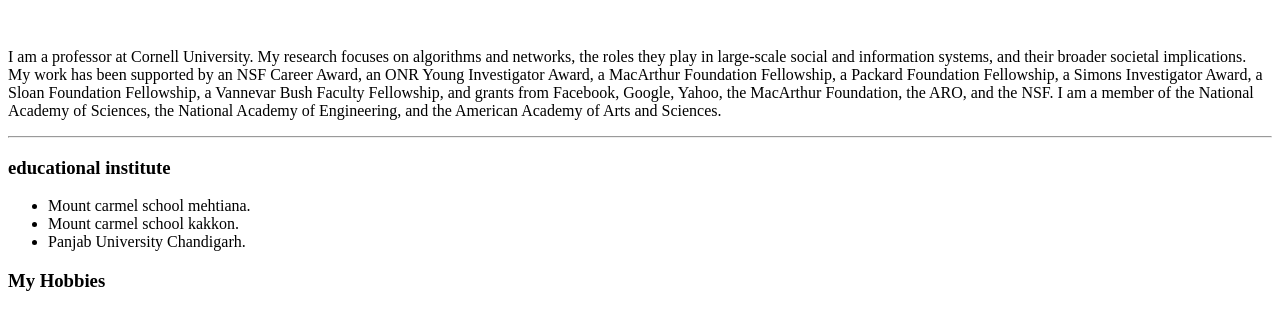
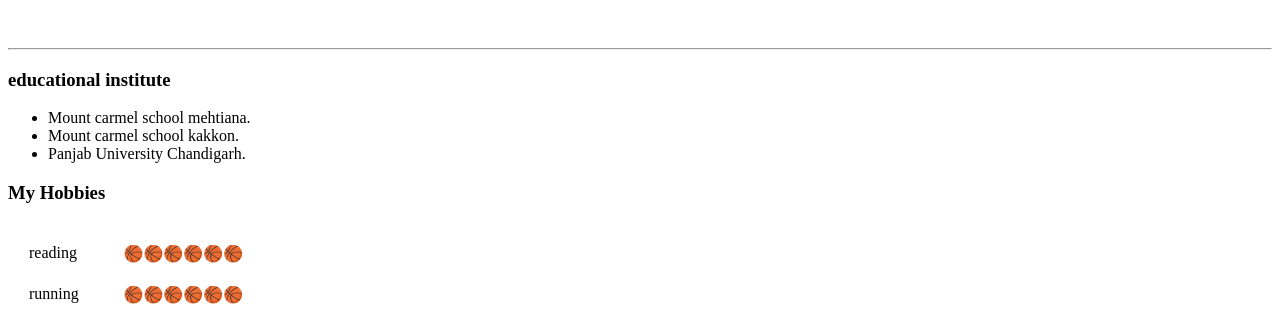
Before and after one commit to gurkiratsingh07/cv, a plain HTML site: page index.html in a window 1280 px wide. Shown: the part 408-730 px from the top of the page. Drawn offline with Linux system fonts and the light colour scheme.

Commit message:
Update index.html

```diff
--- a/index.html
+++ b/index.html
@@ -10,9 +10,7 @@
   <h1>Gurkirat Singh</h1>
   <p><em>learning code,mathematics etc...<strong><a href="https://www.appbrewery.co/">The App Brewery</a></strong></em></p>
   <br>
-  <p>I am a professor at Cornell University. My research focuses on algorithms and networks, the roles they play in large-scale social and information systems, and their broader societal implications. My work has been supported by an NSF Career
-    Award, an ONR Young Investigator Award, a MacArthur Foundation Fellowship, a Packard Foundation Fellowship, a Simons Investigator Award, a Sloan Foundation Fellowship, a Vannevar Bush Faculty Fellowship, and grants from Facebook, Google, Yahoo,
-    the MacArthur Foundation, the ARO, and the NSF. I am a member of the National Academy of Sciences, the National Academy of Engineering, and the American Academy of Arts and Sciences.</p>
+  <p></p>
   <hr>
   <h3>educational institute</h3>
   <ul>
```
